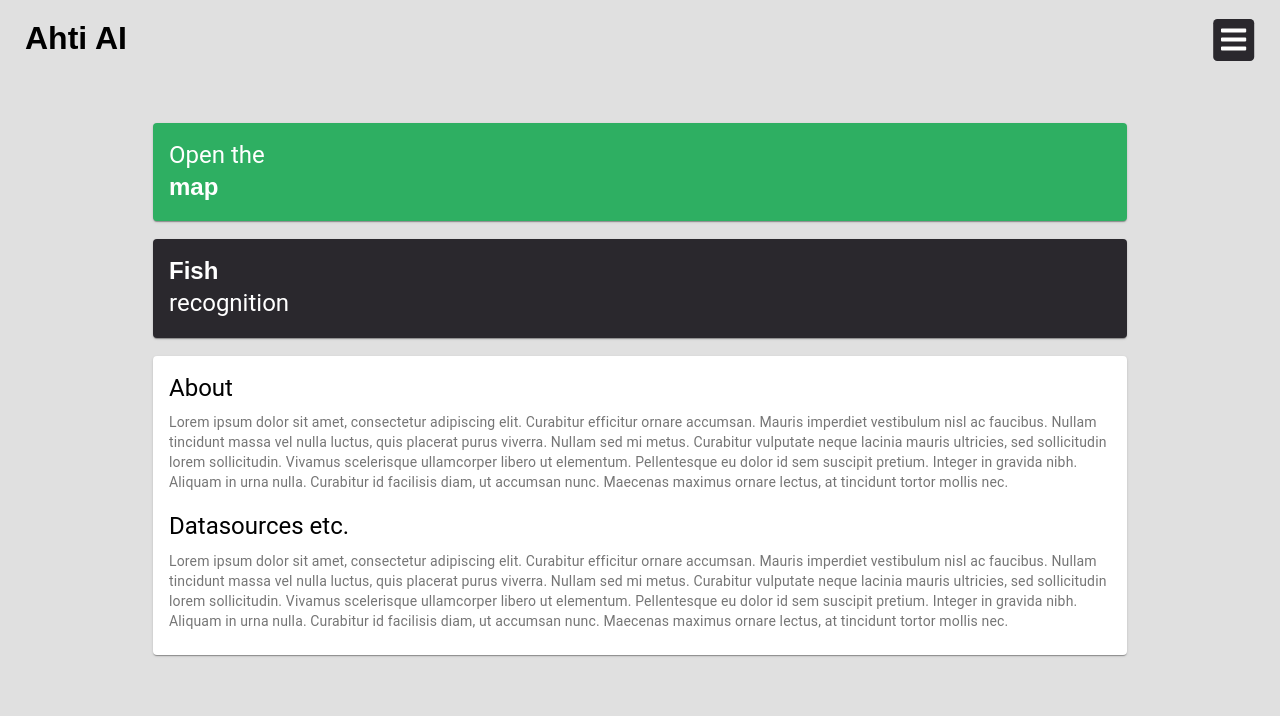
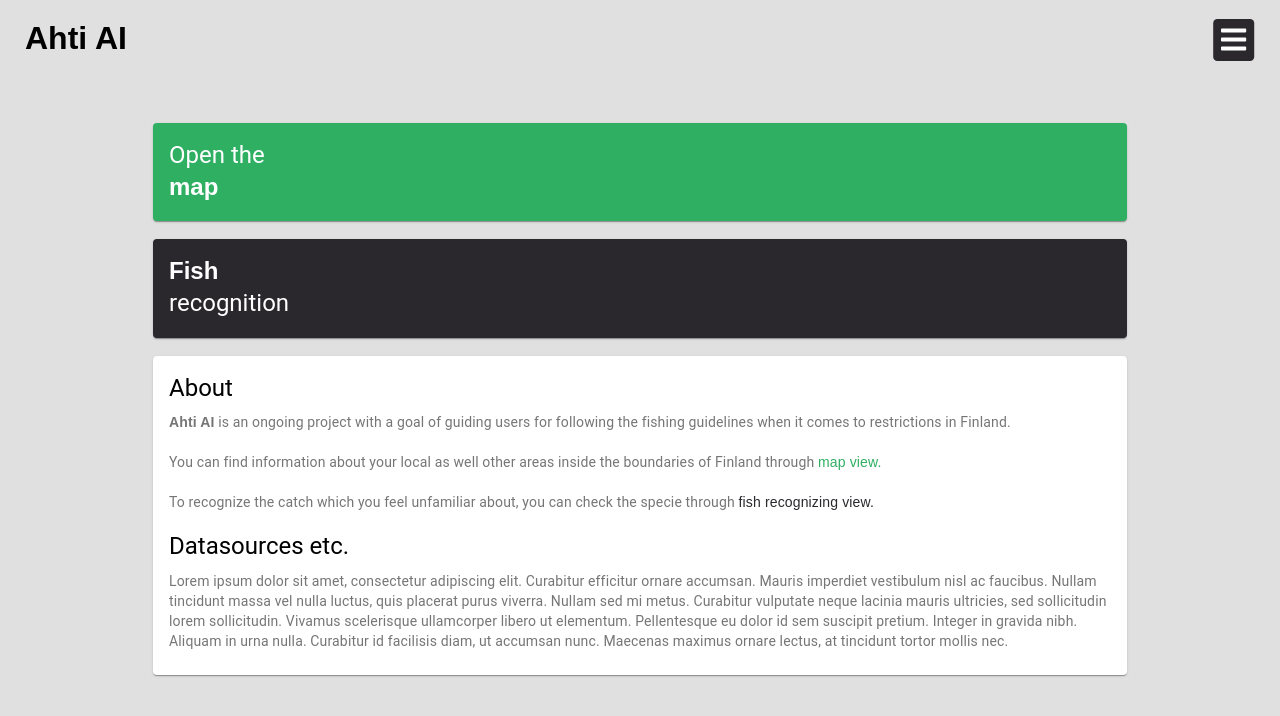
Before and after one commit to eetukarttunen/SUSE-Group-Project, a React (Create React App) app in the folder client/: page / in a window 1280 px wide. Shown: the top 716 px of the page. Built offline with nearby package versions, Linux system fonts and the light colour scheme; what @tensorflow/tfjs would draw is missing.

Commit message:
Added texts to about section

```diff
--- a/client/src/components/pages/HomePage/Home.js
+++ b/client/src/components/pages/HomePage/Home.js
@@ -63,15 +63,9 @@ function Home() {
             About
           </Typography>
           <Typography variant="body2" color="textSecondary" component="p">
-            Lorem ipsum dolor sit amet, consectetur adipiscing elit. Curabitur
-            efficitur ornare accumsan. Mauris imperdiet vestibulum nisl ac
-            faucibus. Nullam tincidunt massa vel nulla luctus, quis placerat
-            purus viverra. Nullam sed mi metus. Curabitur vulputate neque
-            lacinia mauris ultricies, sed sollicitudin lorem sollicitudin.
-            Vivamus scelerisque ullamcorper libero ut elementum. Pellentesque eu
-            dolor id sem suscipit pretium. Integer in gravida nibh. Aliquam in
-            urna nulla. Curabitur id facilisis diam, ut accumsan nunc. Maecenas
-            maximus ornare lectus, at tincidunt tortor mollis nec.
+            <b>Ahti AI</b> is an ongoing project with a goal of guiding users for following the fishing guidelines when it comes to restrictions in Finland.
+            <br/><br/>You can find information about your local as well other areas inside the boundaries of Finland through <Link component={RouterLink} to="/map" style={{color: "#2EAF62"}}>map view.</Link>
+            <br/><br/>To recognize the catch which you feel unfamiliar about, you can check the specie through <Link component={RouterLink} to="/camera" style={{color: "#2A282D"}}>fish recognizing view.</Link>
           </Typography>
           <br />
           <Typography
```
